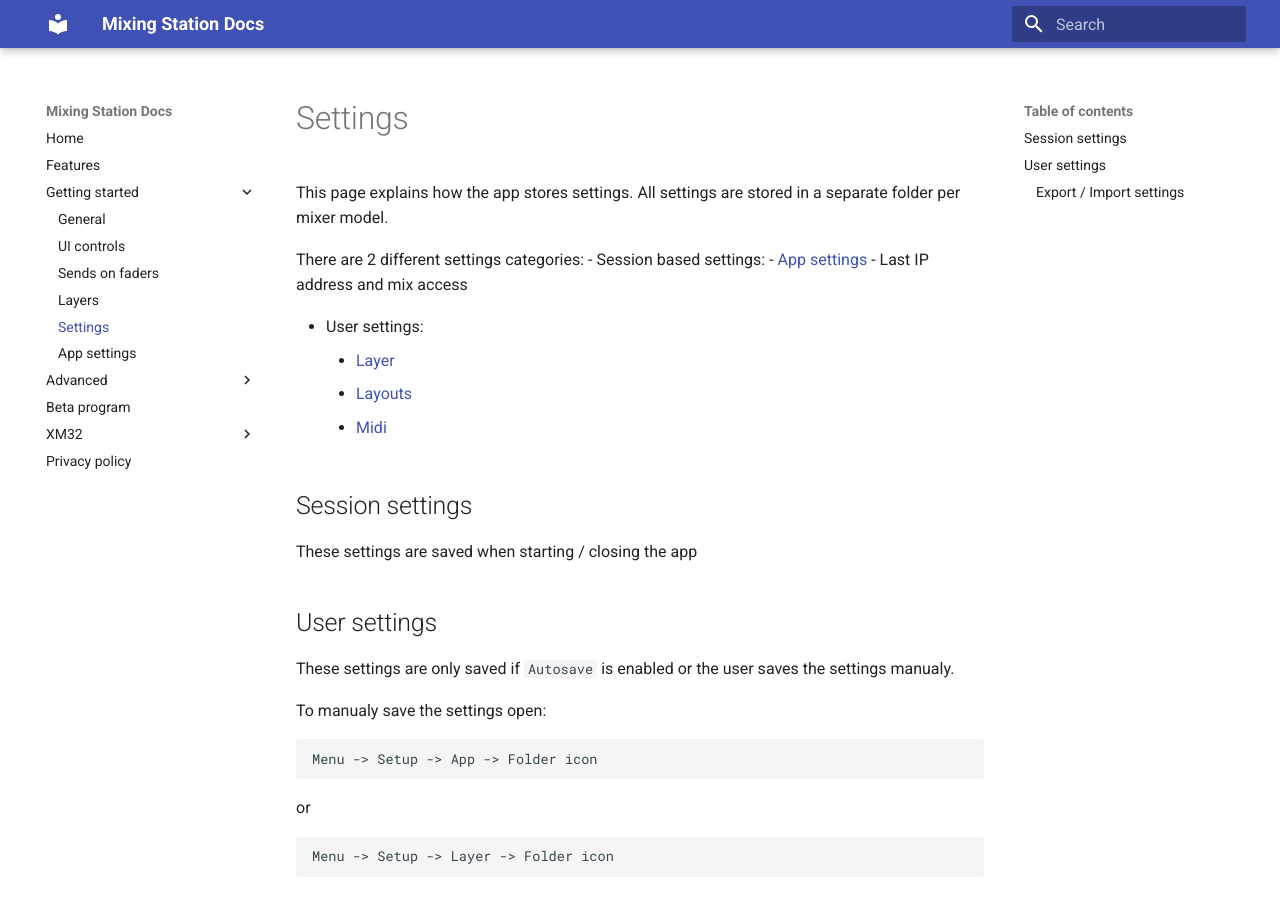
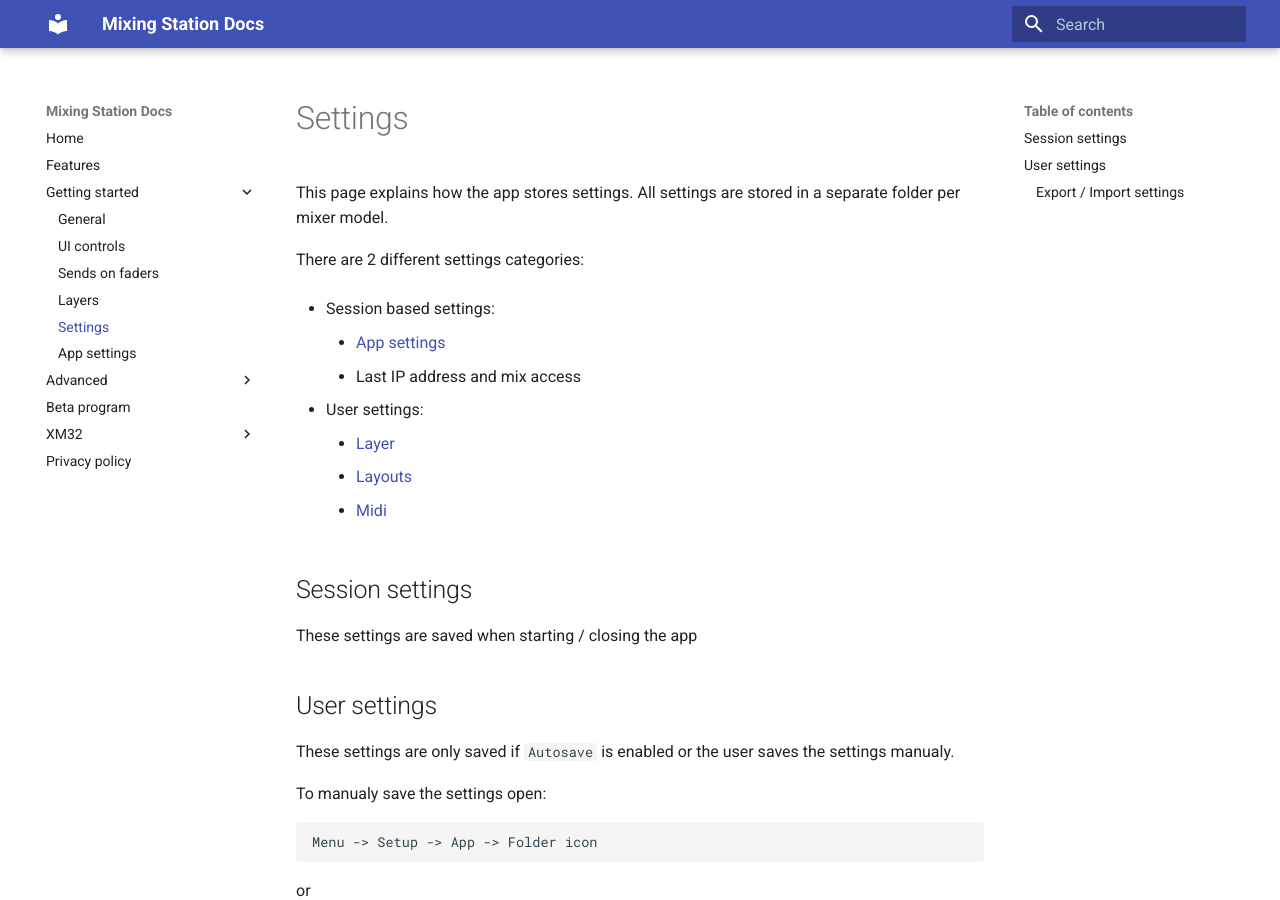
Before and after one commit to davidgiga1993/mixing-station-docs, an MkDocs documentation site: the page built from docs/settings.md, in a window 1280 px wide and 900 px high. Built offline with MkDocs 1.6.1 and Material for MkDocs 9.7.7, drawn with Linux system fonts in a browser that asks for light colours.

````diff
--- a/docs/settings.md
+++ b/docs/settings.md
@@ -3,6 +3,7 @@ This page explains how the app stores settings.
 All settings are stored in a separate folder per mixer model.
 
 There are 2 different settings categories:
+
 - Session based settings:
 	- [App settings](app-settings.md)
 	- Last IP address and mix access
@@ -31,7 +32,7 @@ or
 Menu -> Setup -> Layout -> Folder icon
 ```
 
-![Overview](img/settings.png)
+![Overview](../img/settings.png)
 
 Use the scope buttons to select which settings should be saved or loaded.
 Press and hold an entry to open a context menu.
````
